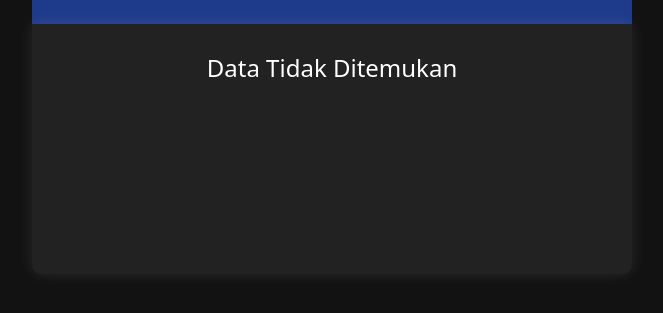
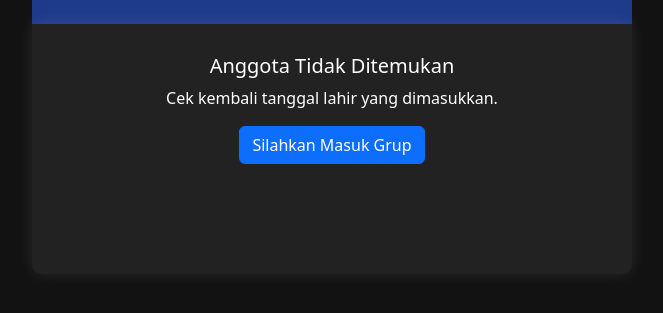
Before and after one commit to KSM-SPNJ/PenerimaSPNJ2025, a plain HTML site: page hasil.html in a window 1280 px wide. Shown: the part 325-638 px from the top of the page, without its empty margins (308-971 px from the left). Drawn offline with nearby package versions, Linux system fonts and the light colour scheme.

Commit message:
hasil.html

```diff
--- a/hasil.html
+++ b/hasil.html
@@ -580,24 +580,32 @@
         },
       ];
 
-      function tampilkanHasil() {
-        let tanggalLahir = localStorage.getItem("tanggalLahir");
-        let anggota = dataAnggota.find((a) => a.tanggalLahir === tanggalLahir);
+      function tampilkanHasil(tanggalLahir) {
+        const hasilDiv = document.getElementById('hasil');
+        const member = dataAnggota.find(
+          (anggota) => anggota.tanggalLahir === tanggalLahir
+        );
 
-        let hasilDiv = document.getElementById("hasil");
-        let waLink = document.getElementById("whatsappLink");
+        if (member) {
+          hasilDiv.innerHTML = `
+            <h5>Selamat ${member.nama}!</h5>
+            <p>Jurusan: ${member.jurusan}</p>
+            <p>Kelas: ${member.kelas}</p>
+            <p>Tanggal Lahir: ${member.tanggalLahir}</p>
+          `;
+          document.getElementById('whatsappLink').href = `https://wa.me/62${member.nama.replace(/[^0-9]/g, '')}`;
+        } else {
+          hasilDiv.innerHTML = `
+            <h5>Anggota Tidak Ditemukan</h5>
+            <p>Cek kembali tanggal lahir yang dimasukkan.</p>
+          `;
+        }
+      }
 
-        if (anggota) {
-          hasilDiv.innerHTML = `
-            <h4>${anggota.nama}</h4>
-            <p>Jurusan: <strong>${anggota.jurusan}</strong></p>
-            <p>Kelas: <strong>${anggota.kelas}</strong></p>
-          `;
-          waLink.href = `https://chat.whatsapp.com/Ky8otzYGIgiFQn0i6Yduqd`;
-        } else {
-          hasilDiv.innerHTML = "<h4>Data Tidak Ditemukan</h4>";
-          waLink.style.display = "none";
-        }
+      const urlParams = new URLSearchParams(window.location.search);
+      const tanggalLahir = urlParams.get('tanggalLahir');
+      if (tanggalLahir) {
+        tampilkanHasil(tanggalLahir);
       }
 
       tampilkanHasil();
```
